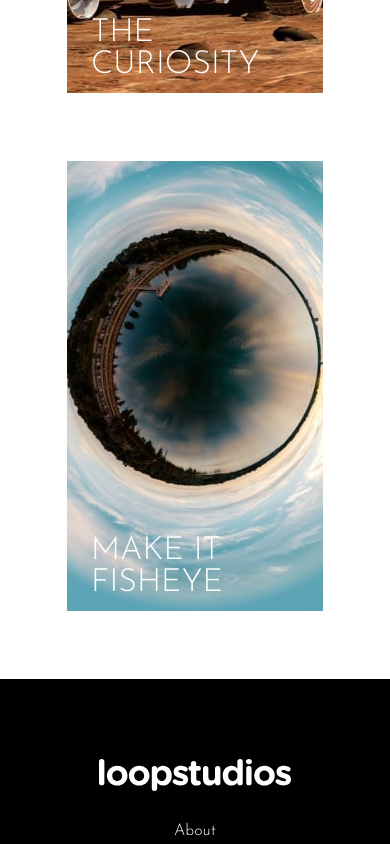
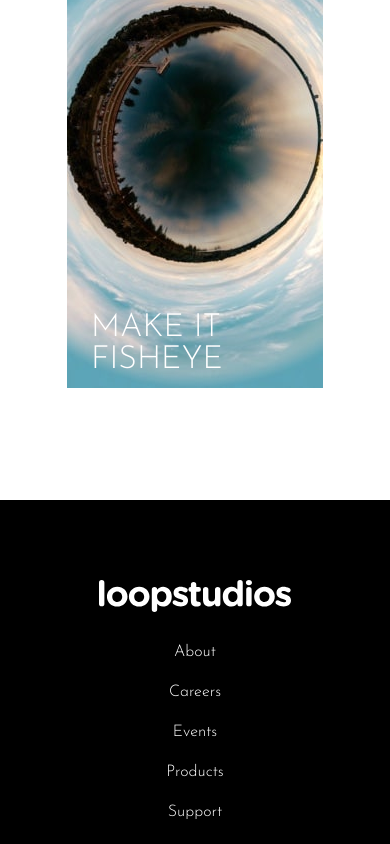
Before and after one commit to bekzodturgunoff/loopstudio, a React (Vite) app: page / in a window 390 px wide. Shown: the part 4790-5634 px from the top of the page. Built offline with nearby package versions, Linux system fonts and the light colour scheme.

Commit message:
bugs fixing...

```diff
--- a/src/App.css
+++ b/src/App.css
@@ -163,6 +163,11 @@ p {
   cursor: pointer;
   align-items: center;
   padding: 1rem;
+  height: 28.1rem;
+  margin-bottom: 2rem;
+}
+.footer {
+  margin-top: 5rem;
 }
 
 .movie:hover {
@@ -219,8 +224,8 @@ p {
 
 @media (max-width: 1150px) {
   .movie-container {
-    display: flex;
-    flex-direction: column;
+    display: grid;
+    grid-template-columns: repeat(3, 1fr);
   }
   .movie {
     padding: 0;
@@ -266,6 +271,11 @@ p {
 @media (max-width: 955px) {
   .links {
     display: none;
+  }
+
+  .movie-container {
+    display: grid;
+    grid-template-columns: repeat(2, 1fr);
   }
 
   .creation {
@@ -341,6 +351,13 @@ p {
   }
 }
 
+@media (max-width: 575px) {
+  .movie-container {
+    display: grid;
+    grid-template-columns: 1fr;
+  }
+}
+
 @media (max-width: 447px) {
   .interactive-text-container {
     width: 80vw;
```
